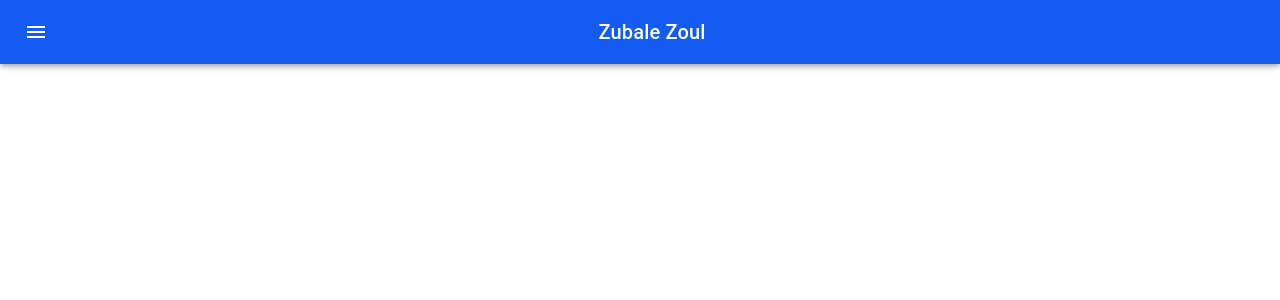
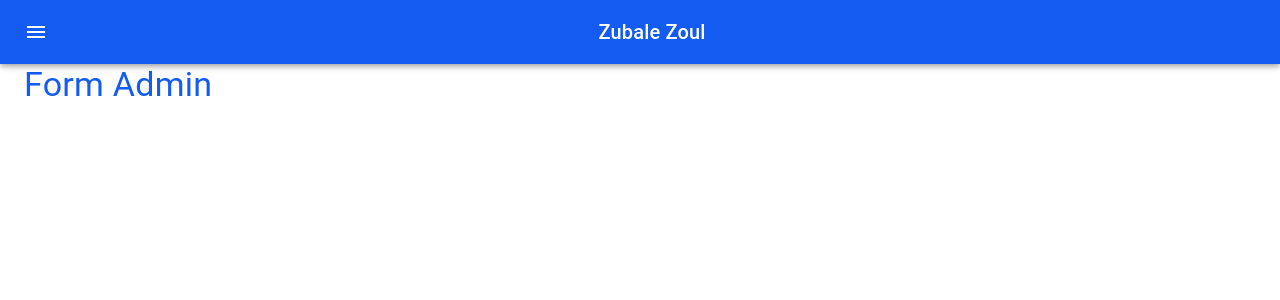
Before and after one commit to shirley-startary/assessment2_zubale, a React (Create React App) app: page / in a window 1280 px wide. Shown: the top 300 px of the page. Built offline with nearby package versions, Linux system fonts and the light colour scheme.

Commit message:
Separate main component

```diff
--- a/src/App.jsx
+++ b/src/App.jsx
@@ -1,15 +1,14 @@
 import React from 'react';
 
 import Typography from '@material-ui/core/Typography';
-import { makeStyles, ThemeProvider } from '@material-ui/core';
+import { makeStyles, ThemeProvider,Container } from '@material-ui/core';
 import theme from './themeConfig';
 
 import Navbar from './components/Navbar.jsx';
+import Main from './components/Main.jsx';
 
 const useStyle = makeStyles({
-  juanito:{
-    backgroundColor: 'red',
-  }
+
 })
 
 function App() {
@@ -17,11 +16,7 @@ function App() {
   return (
     <ThemeProvider theme= {theme}>
       <Navbar />
-      <div className={classes.juanito}>
-        <Typography variant="h1" color="initial">
-
-        </Typography>
-      </div>
+      <Main/>
 
     </ThemeProvider>
   );
--- /dev/null
+++ b/src/components/Main.jsx
@@ -0,0 +1,25 @@
+import React from 'react';
+
+import Typography from '@material-ui/core/Typography';
+import { makeStyles,Container } from '@material-ui/core';
+
+
+const useStyle = makeStyles({
+
+})
+
+const  Main = () => {
+  const classes = useStyle();
+
+  return (
+
+    <Container maxWidth="xl">
+      <Typography variant="h4" color="primary">
+        Form Admin
+      </Typography>
+
+    </Container>
+  );
+}
+
+export default Main;
--- a/src/themeConfig.js
+++ b/src/themeConfig.js
@@ -6,6 +6,12 @@ const theme = createTheme({
       main: '#135BF1',
       dark: '#11008E'
     }
+  },
+
+  title:{
+
+
   }
 })
+
 export default theme;
```
